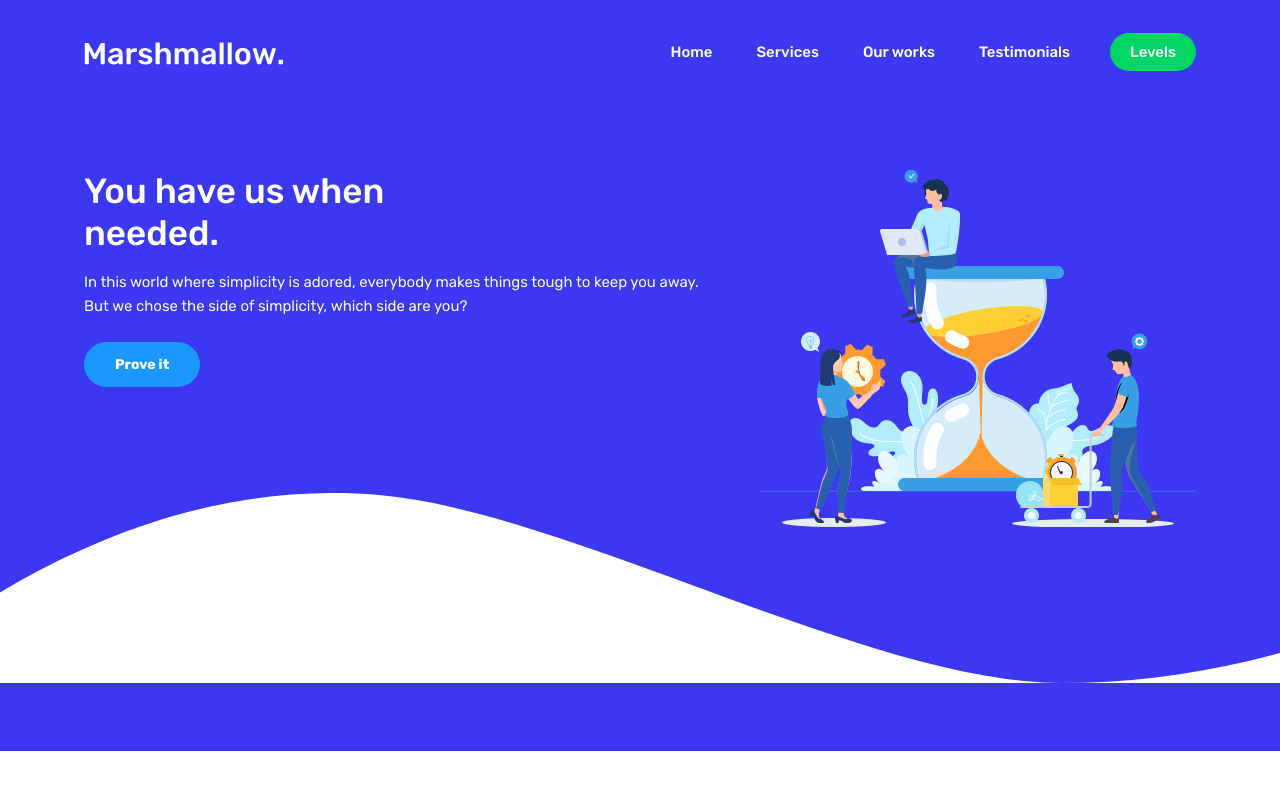
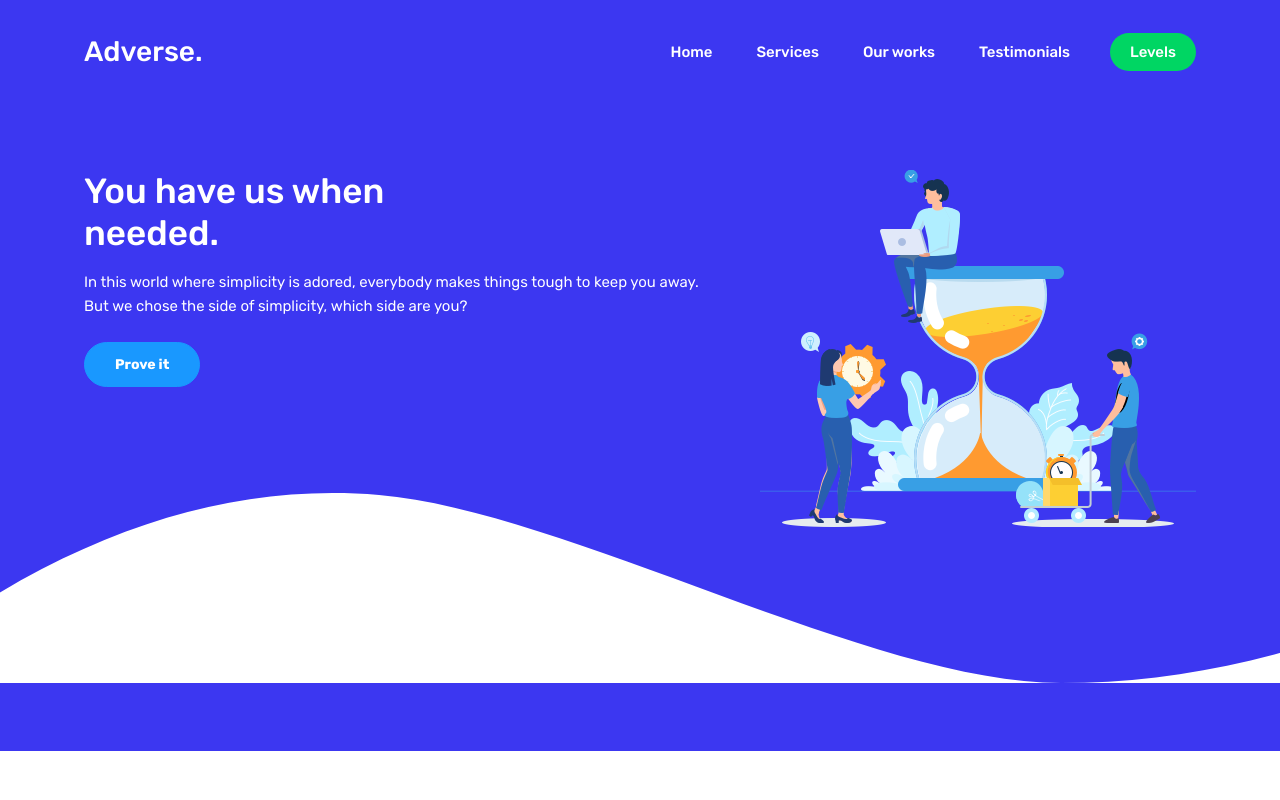
Before and after one commit to vransh/Agency, a website: page index.html in a window 1280 px wide. Shown: the top 800 px of the page. Drawn offline with Linux system fonts and the light colour scheme.

Commit message:
Add files via upload

```diff
--- a/index.html
+++ b/index.html
@@ -4,26 +4,26 @@
 		<!-- Required meta tags -->
 		<meta charset="utf-8">
 		<meta name="viewport" content="width=device-width, initial-scale=1, shrink-to-fit=no">
-		<title>RHS-Just for you</title>
+		<title>Adverse - Just for you</title>
 		<link rel="stylesheet" href="vendors/mdi/css/materialdesignicons.min.css">
 		<link rel="stylesheet" href="vendors/owl.carousel/css/owl.carousel.css">
 		<link rel="stylesheet" href="vendors/owl.carousel/css/owl.theme.default.min.css">
 		<link rel="stylesheet" href="vendors/aos/css/aos.css">
 		<link rel="stylesheet" href="vendors/jquery-flipster/css/jquery.flipster.css">
 		<link rel="stylesheet" href="css/style.css">
-		<link rel="shortcut icon" href="images/favicon.png" />
+		<link rel="shortcut icon" href="images/logos.png" />
 	</head>
 	<body data-spy="scroll" data-target=".navbar" data-offset="50">
 		<div id="mobile-menu-overlay"></div>
 		<nav class="navbar navbar-expand-lg fixed-top">
 			<div class="container">
-				<a class="navbar-brand" href="#"><img src="images/logo.svg" alt="Marshmallow"></a>
+				<a class="navbar-brand" href="#">Adverse.</a>
 				<button class="navbar-toggler" type="button" data-toggle="collapse" data-target="#navbarTogglerDemo01" aria-controls="navbarTogglerDemo01" aria-expanded="false" aria-label="Toggle navigation">
 				<span class="navbar-toggler-icon"><i class="mdi mdi-menu"> </i></span>
 				</button>
 				<div class="collapse navbar-collapse" id="navbarTogglerDemo01">
 					<div class="d-lg-none d-flex justify-content-between px-4 py-3 align-items-center">
-						<img src="images/logo-dark.svg" class="logo-mobile-menu" alt="logo">
+
 						<a href="javascript:;" class="close-menu"><i class="mdi mdi-close"></i></a>
 					</div>
 					<ul class="navbar-nav ml-auto align-items-center">
@@ -518,8 +518,8 @@
 				<div class="container">
 					<div class="d-flex justify-content-between align-items-center">
 						<div class="d-flex align-items-center">
-							<img src="images/logo.svg" alt="logo" class="mr-3"></br>
-							<p class="mb-0 text-small pt-1">©2018 <a href="https://www.bootstrapdash.com" class="text-white" target="_blank">RHS</a>. All rights reserved.</p>
+							<div class="mr-3">Adverse.</div>
+							<p class="mb-0 text-small pt-1">©2018 <a href="https://www.bootstrapdash.com" class="text-white" target="_blank">Adverse </a>. All rights reserved.</p>
 
 
 						</div>
```
